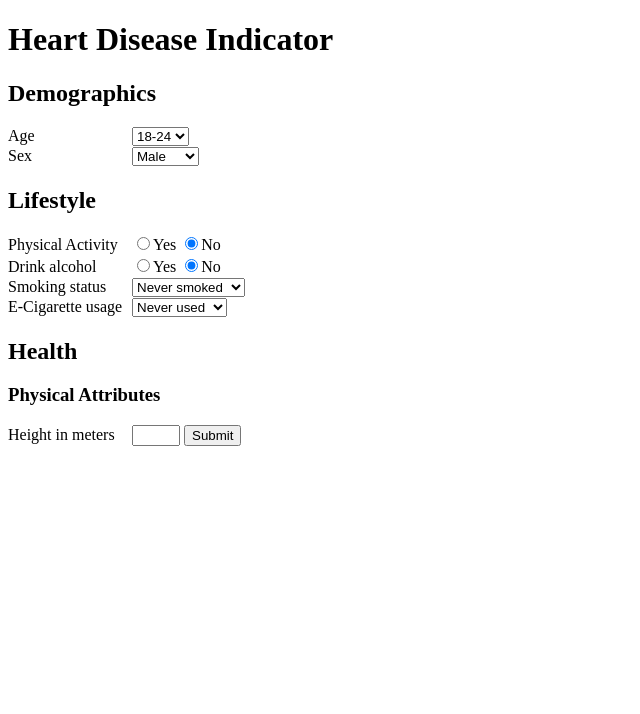
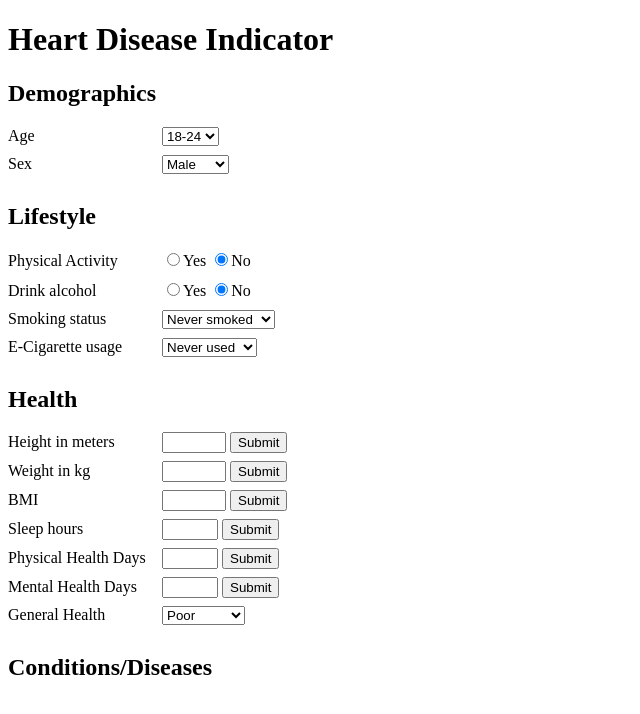
Before and after one commit to raymondcen/Heart-Disease-Predictor, a Flask app: page /predict in a window 1280 px wide. Shown: the top 714 px of the page, without its empty margins (0-640 px from the left). Run offline with Flask 3, Linux system fonts and the light colour scheme.

Commit message:
finished health form

```diff
--- a/templates/fields.html
+++ b/templates/fields.html
@@ -10,8 +10,8 @@
     <style>
     label {
         display: inline-block;
-        width: 120px;
-        margin-bottom: 2px;
+        width: 150px;
+        margin-bottom: 10px;
     }
     </style>
 
@@ -19,6 +19,7 @@
 
    <div>
      <h2>Demographics</h2>
+
         <div>
             <label for="age">Age</label>
             <select name="age" id="age">
@@ -38,6 +39,7 @@
 
             </select>
         </div>
+
         <div>
             <label for="sex">Sex</label>
             <select name="sex" id="sex">
@@ -45,10 +47,12 @@
                 <option value="female">Female</option>
             </select>
         </div>
+
    </div>
 
    <div>
         <h2>Lifestyle</h2>
+
         <div>
             <label for="PhysicalActivities">Physical Activity</label>
             <input type="radio" name="PhysicalActivities" value="yes">Yes
@@ -80,17 +84,70 @@
                 <option value="every">Every day</option>
             </select>
         </div>
+
    </div>
 
    <div>
         <h2>Health</h2>
 
-        <h3>Physical Attributes</h3>
-        <label for="height">Height in meters</label>
-        <input type="number" id="height" name="height" min="0" max="3">
-        <input type="submit">
+        <div>
+            <label for="height">Height in meters</label>
+            <input type="number" id="height" name="height" min="2" max="635">
+            <input type="submit">
+        </div>
+
+        <div>
+            <label for="weight">Weight in kg</label>
+            <input type="number" id="weight" name="weight" min="2" max="635">
+            <input type="submit">
+        </div>
+
+        <div>
+            <label for="bmi">BMI</label>
+            <input type="number" id="bmi" name="bmi" min="2" max="250">
+            <input type="submit">
+        </div>
+
+        <div>
+            <label for="sleep">Sleep hours</label>
+            <input type="number" id="sleep" name="sleep" min="0" max="24">
+            <input type="submit">
+        </div>
+
+        <div>
+            <label for="PhysHealthDays">Physical Health Days</label>
+            <input type="number" id="PhysHealthDays" name="PhysHealthDays" min="0" max="30">
+            <input type="submit">
+        </div>
+
+        <div>
+            <label for="MentalHealthDays">Mental Health Days</label>
+            <input type="number" id="MentalHealthDays" name="MentalHealthDays" min="0" max="30">
+            <input type="submit">
+        </div>
+
+        <div>
+            <label for="genHealth">General Health</label>
+            <select name="genHealth" id="ECigUse">
+                <option value="poor">Poor</option>
+                <option value="fair">Fair</option>
+                <option value="good">Good</option>
+                <option value="Very good">Very good</option>
+                <option value="excel">Excellent</option>
+            </select>
+        </div>
 
    </div>
 
+   <div>
+        <h2>Conditions/Diseases</h2>
+
+        <div>
+
+        </div>
+   </div>
+
+
+
 </body>
 </html>
```
